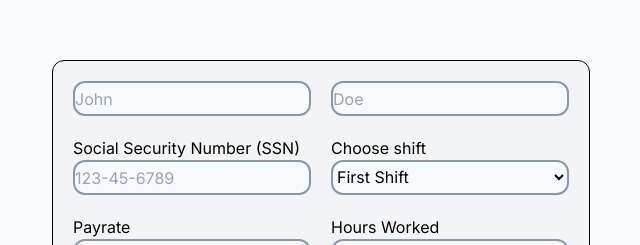
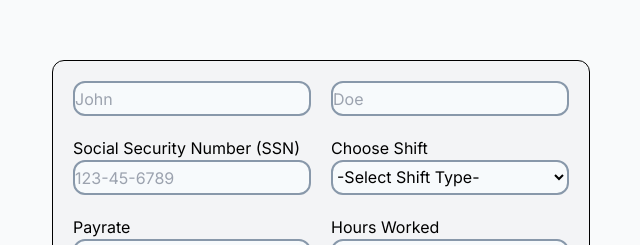
Before and after one commit to Yurem1/Payroll-Program, a Next.js app: page / in a window 1280 px wide. Shown: the part 195-440 px from the top of the page, without its empty margins (319-959 px from the left). Built offline with nearby package versions, Linux system fonts and the light colour scheme.

Commit message:
Update shift component to display a default option in the select dropdown

```diff
--- a/src/components/shift.tsx
+++ b/src/components/shift.tsx
@@ -1,5 +1,6 @@
 import React from 'react';
 import { shift as SHIFT } from '@/files/form.json';
+
 /**
  * Represents a Shift component.
  * @param {object} props - The props for the Shift component.
@@ -11,7 +12,7 @@ const Shift = React.forwardRef(function Shift(props, ref) {
     function displayShiftOptions(): React.JSX.Element[] {
         return Object.entries(SHIFT.options).map(([key, value]) => {
             return (
-                <option key={key} value={key}>
+                <option key={key} value={value}>
                     {value}
                 </option>
             );
@@ -21,8 +22,9 @@ const Shift = React.forwardRef(function Shift(props, ref) {
     return (
         <fieldset>
             <div className='flex flex-col'>
-                <label>Choose shift</label>
+                <label>Choose Shift</label>
                 <select name='shift' required>
+                    <option>-Select Shift Type-</option>
                     {displayShiftOptions()}
                 </select>
             </div>
```
